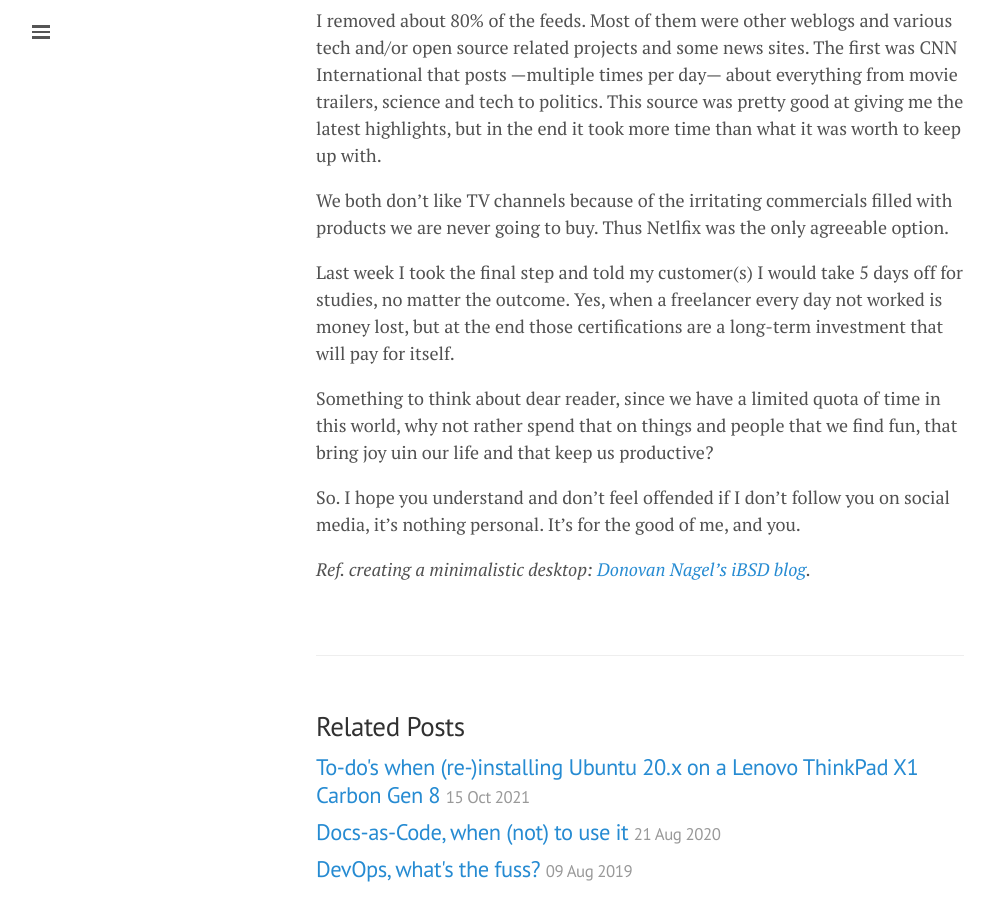
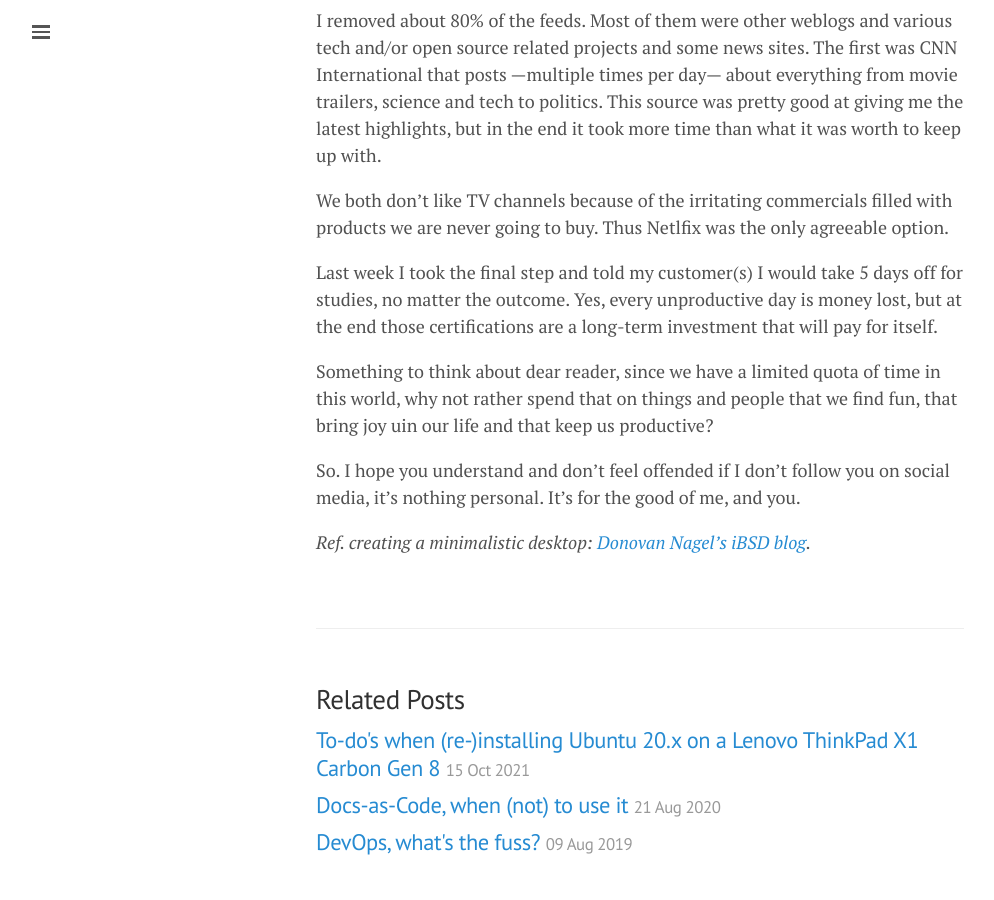
Before and after one commit to lgeurts/lgeurts.github.io, a Jekyll site: the page built from _posts/2021-11-09-why-i-decided-to-limit-my-social-presence.md, in a window 1280 px wide and 900 px high, scrolled down 1633 px. Shown: the whole window, without its empty margins (0-994 px from the left). Built offline with Jekyll 4.4.1, drawn with Linux system fonts in a browser that asks for light colours; nearby versions of some CDN libraries; comment, search, counter and statistics services are not loaded.

Commit message:
Update 2021-11-09-why-i-decided-to-limit-my-social-presence.md

```diff
--- a/_posts/2021-11-09-why-i-decided-to-limit-my-social-presence.md
+++ b/_posts/2021-11-09-why-i-decided-to-limit-my-social-presence.md
@@ -32,7 +32,7 @@ I removed about 80% of the feeds. Most of them were other weblogs and various te
 
 We both don't like TV channels because of the irritating commercials filled with products we are never going to buy. Thus Netlfix was the only agreeable option.
 
-Last week I took the final step and told my customer(s) I would take 5 days off for studies, no matter the outcome. Yes, when a freelancer every day not worked is money lost, but at the end those certifications are a long-term investment that will pay for itself.
+Last week I took the final step and told my customer(s) I would take 5 days off for studies, no matter the outcome. Yes, every unproductive day is money lost, but at the end those certifications are a long-term investment that will pay for itself.
 
 Something to think about dear reader, since we have a limited quota of time in this world, why not rather spend that on things and people that we find fun, that bring joy uin our life and that keep us productive?
 
```
